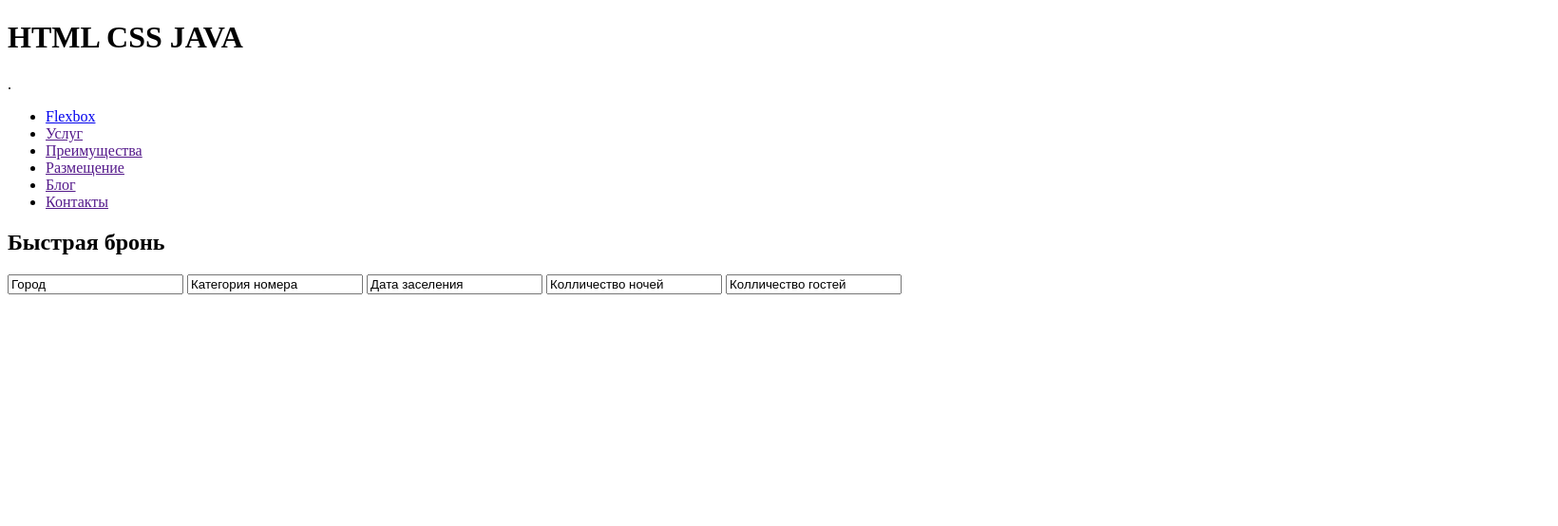
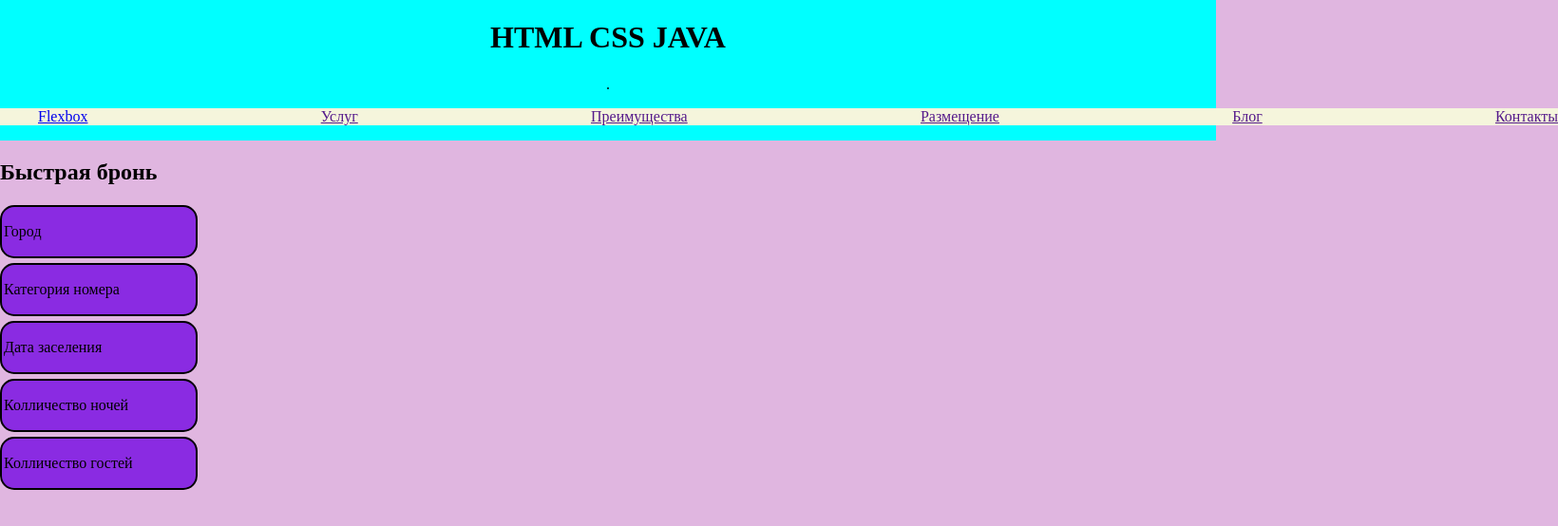
Before and after one commit to TorOdinson14/112dsd, a plain HTML site: page index.html in a window 1280 px wide. Shown: the whole page at 95% size, 1640 px wide, since content can reach past the window. Drawn offline with nearby package versions, Linux system fonts and the light colour scheme; files that its build step writes are made by us from their sources; the site is published under a folder, as on GitHub Pages, so addresses that start at the root find nothing.

Commit message:
Add files via upload

```diff
--- a/index.html
+++ b/index.html
@@ -6,8 +6,8 @@
     <meta http-equiv="X-UA-Compatible" content="IE=edge">
     <meta name="viewport" content="width=device-width, initial-scale=1.0">
     <title>Document</title>
-<link rel="stylesheet" href="/normalize.css">
-    <link rel="stylesheet" href="/css/setka.css">
+<link rel="stylesheet" href="normalize.css">
+    <link rel="stylesheet" href="css/setka.css">
 
 </head>
 
```
